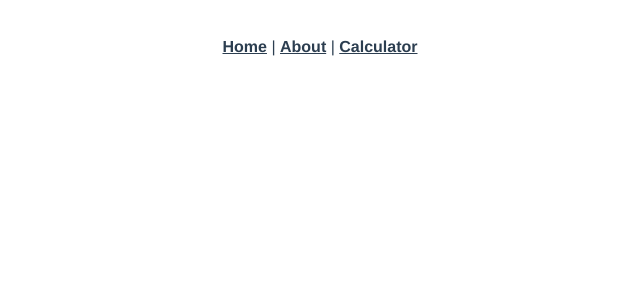
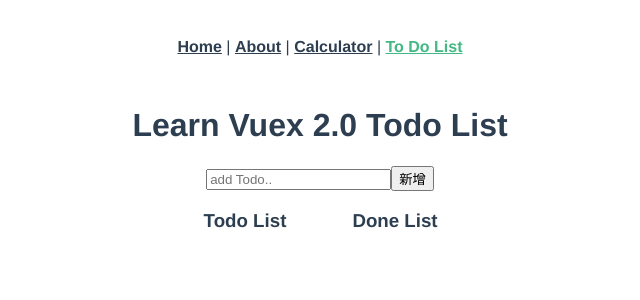
Before and after one commit to Jimison-TW/vue-challenge, a Vue app: page /todo_list in a window 1280 px wide. Shown: the top 300 px of the page, without its empty margins (320-960 px from the left). Built offline with nearby package versions, Linux system fonts and the light colour scheme.

Commit message:
暫存變更

```diff
--- a/src/App.vue
+++ b/src/App.vue
@@ -3,7 +3,8 @@
     <div id="nav">
       <router-link to="/">Home</router-link> |
       <router-link to="/about">About</router-link> |
-      <router-link to="/calculator">Calculator</router-link>
+      <router-link to="/calculator">Calculator</router-link> |
+      <router-link to="/todo_list">To Do List</router-link>
     </div>
     <router-view/>
   </div>
--- a/src/router.js
+++ b/src/router.js
@@ -2,6 +2,7 @@
 import Router from 'vue-router'
 import Home from './views/Home.vue'
 import Calculator from './views/Calculator.vue'
+import ToDoList from './views/ToDoList.vue'
 
 Vue.use(Router)
 
@@ -20,12 +21,18 @@
       // route level code-splitting
       // this generates a separate chunk (about.[hash].js) for this route
       // which is lazy-loaded when the route is visited.
-      component: () => import(/* webpackChunkName: "about" */ './views/About.vue')
+      component: () =>
+        import(/* webpackChunkName: "about" */ './views/About.vue')
     },
     {
       path: '/calculator',
       name: 'calculator',
       component: Calculator
+    },
+    {
+      path: '/todo_list',
+      name: 'todo_list',
+      component: ToDoList
     }
   ]
 })
--- /dev/null
+++ b/src/views/ToDoList.vue
@@ -0,0 +1,33 @@
+<template>
+  <div>
+    <h1>Learn Vuex 2.0 Todo List</h1>
+    <input type="text" placeholder="add Todo.." />
+    <button type="button">新增</button>
+    <div class="center-inline">
+      <div>
+        <h3>Todo List</h3>
+      </div>
+      <div>
+        <h3>Done List</h3>
+      </div>
+    </div>
+  </div>
+</template>
+
+<script>
+export default {
+  data: () => ({})
+}
+</script>
+
+<style>
+.center-inline {
+  margin: 0px auto;
+  text-align: center;
+}
+
+.center-inline div {
+  display: inline-block;
+  width: 150px;
+}
+</style>
```
